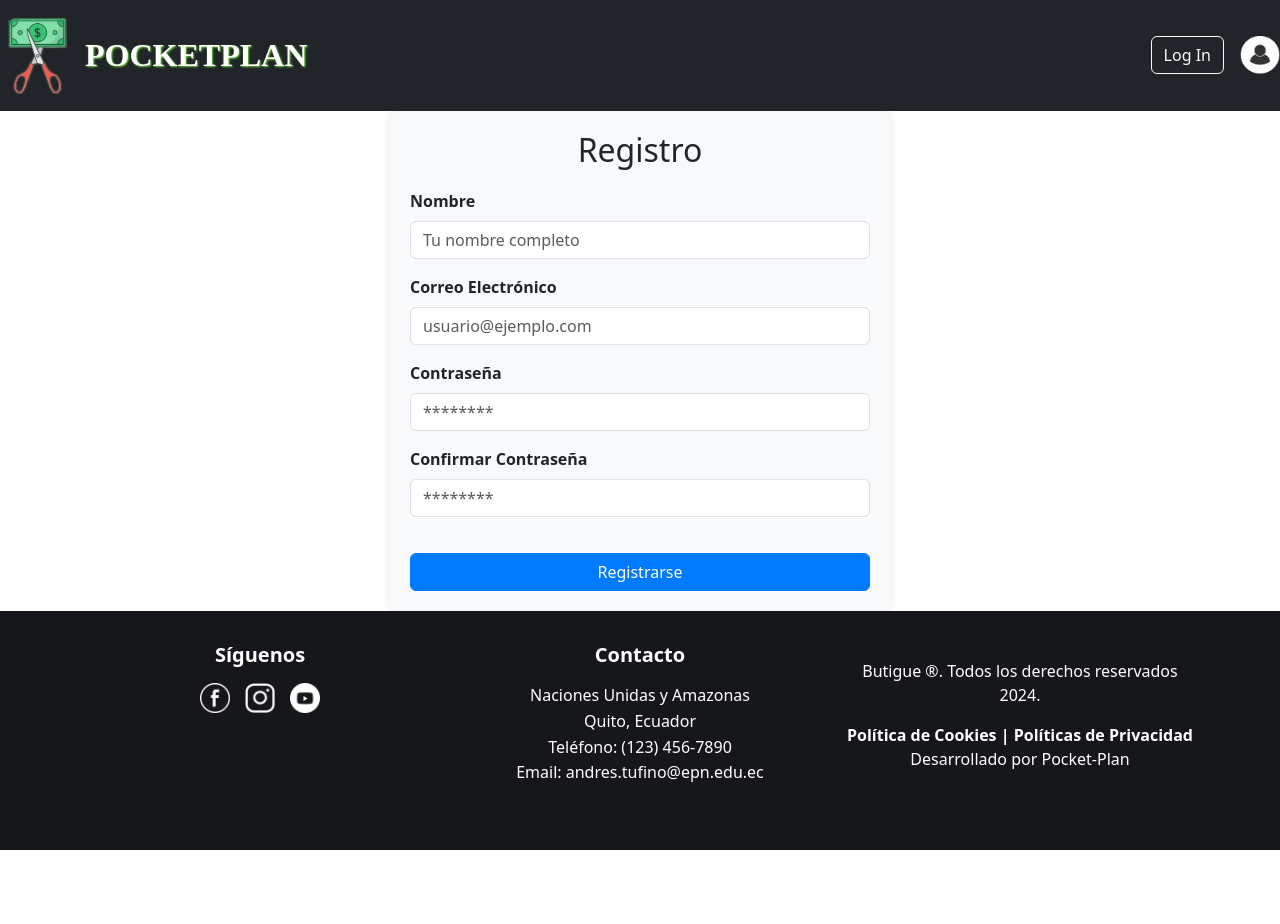
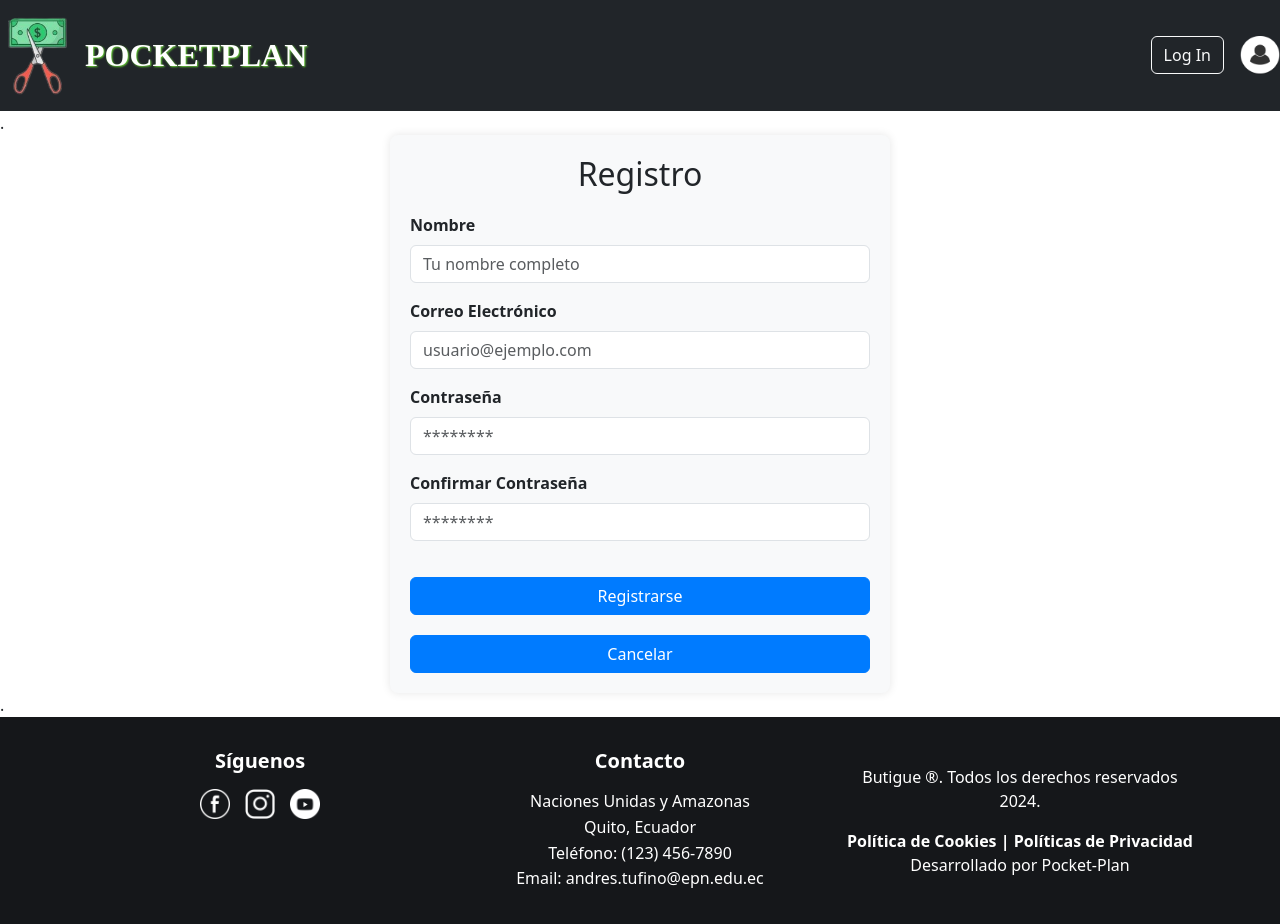
Before and after one commit to Andrespipe1/Proyecto_Gestion, a React (Create React App) app in the folder proyecto_gestion/: page /registro in a window 1280 px wide. Shown: the top 924 px of the page. Before the commit the page ends 850 px from the top, so only its background shows below. Built offline with nearby package versions, Linux system fonts and the light colour scheme.

Commit message:
cancelacion

```diff
--- a/proyecto_gestion/src/componentes/login.js
+++ b/proyecto_gestion/src/componentes/login.js
@@ -46,7 +46,7 @@ const Login = () => {
         if (validateForm()) {
             console.log('Inicio de sesión exitoso');
 
-            navigate('/');
+            navigate('/pagina_monto');
         }
     };
 
@@ -58,8 +58,8 @@ const Login = () => {
         navigate('/registro');
     };
 
-    const handleloginClick = () => {
-        navigate('/pagina_monto');
+    const handleCancelClick = () => {
+        navigate('/');
     };
 
     return (
@@ -95,7 +95,9 @@ const Login = () => {
                         {errors.password && <div className="invalid-feedback">{errors.password}</div>}
                     </div>
 
-                    <button type="submit" className="btn btn-primary w-100" onClick={handleloginClick}>Iniciar Sesión</button>
+                    <button type="submit" className="btn btn-primary w-100" onClick={handleSubmit}>Iniciar Sesión</button>
+                    <button type="submit" className="btn btn-primary w-100" onClick={handleCancelClick}>Cancelar</button>
+
                     <div className="text-center mt-3">
                         <a href="#!" className="btn btn-link" onClick={handleForgotPasswordClick}>Olvidaste tu contraseña?</a>
                         <br />
--- a/proyecto_gestion/src/componentes/recuperar.js
+++ b/proyecto_gestion/src/componentes/recuperar.js
@@ -3,8 +3,15 @@ import 'bootstrap/dist/css/bootstrap.min.css';
 import './recuperar.css';
 import { Cabecera } from './cabecera';
 import { Pie } from './pie';
+import { useNavigate } from 'react-router-dom';
 
 const RecuperarContrasena = () => {
+
+    const navigate = useNavigate();
+    const handleCancelClick = () => {
+        navigate('/login');
+    };
+
     const [email, setEmail] = useState('');
     const [error, setError] = useState('');
     const [successMessage, setSuccessMessage] = useState('');
@@ -51,6 +58,7 @@ const RecuperarContrasena = () => {
                     </div>
                     {successMessage && <div className="alert alert-success">{successMessage}</div>}
                     <button type="submit" className="btn btn-primary w-100">Enviar Enlace de Recuperación</button>
+                    <button type="submit" className="btn btn-primary w-100" onClick={handleCancelClick}>Cancelar</button>
                 </form>
             </div>
         </div>
--- a/proyecto_gestion/src/componentes/registro.js
+++ b/proyecto_gestion/src/componentes/registro.js
@@ -2,6 +2,8 @@ import React, { useState } from 'react';
 import './registro.css'; // Asegúrate de tener el CSS adecuado para este componente
 import { Cabecera } from './cabecera';
 import { Pie } from './pie';
+import { useNavigate } from 'react-router-dom';
+
 const Registro = () => {
     const [formValues, setFormValues] = useState({
         nombre: '',
@@ -64,10 +66,14 @@ const Registro = () => {
             }, 3000);
         }
     };
-
+    const navigate = useNavigate();
+    const handleCancelClick = () => {
+        navigate('/login');
+    };
     return (
         <div>
         <Cabecera></Cabecera>
+        .
         <div className="registro-container">
             <h2>Registro</h2>
             {successMessage && <div className="alert alert-success">{successMessage}</div>}
@@ -125,8 +131,10 @@ const Registro = () => {
                 </div>
 
                 <button type="submit" className="btn btn-primary">Registrarse</button>
+                <button type="submit" className="btn btn-primary" onClick={handleCancelClick}>Cancelar</button>
             </form>
         </div>
+        .
         <Pie></Pie>
         </div>
     );
```
